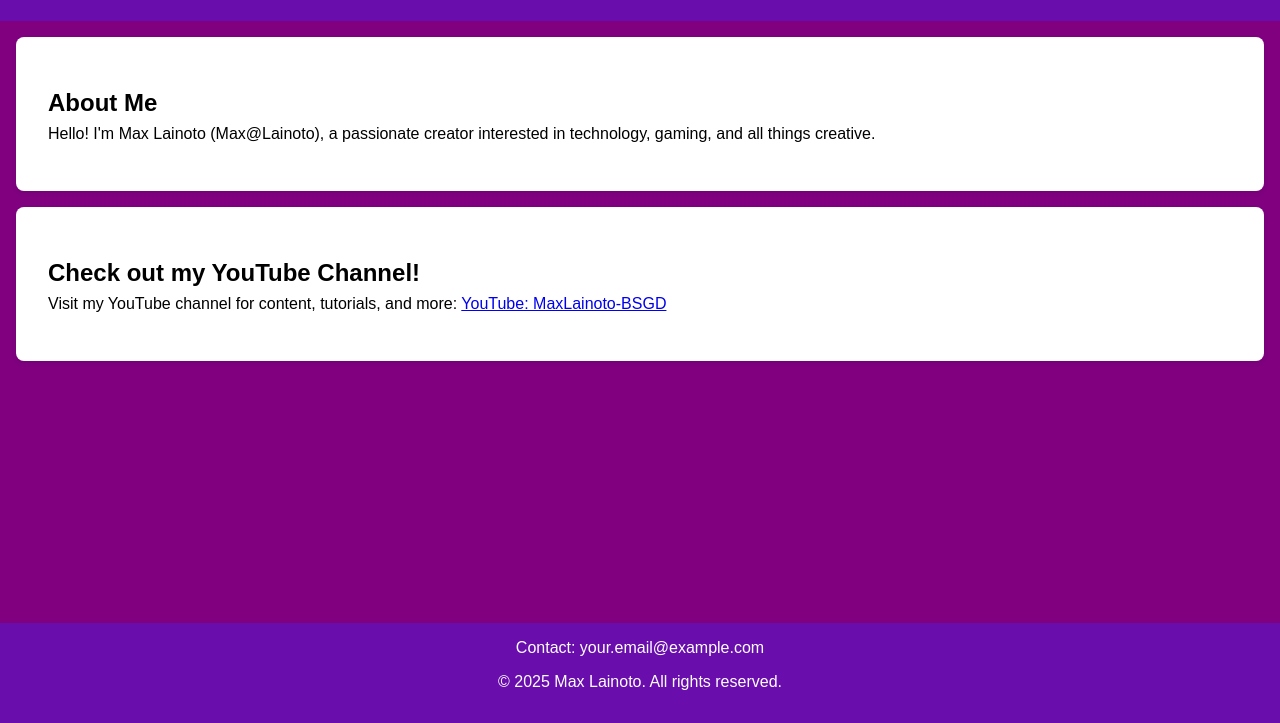
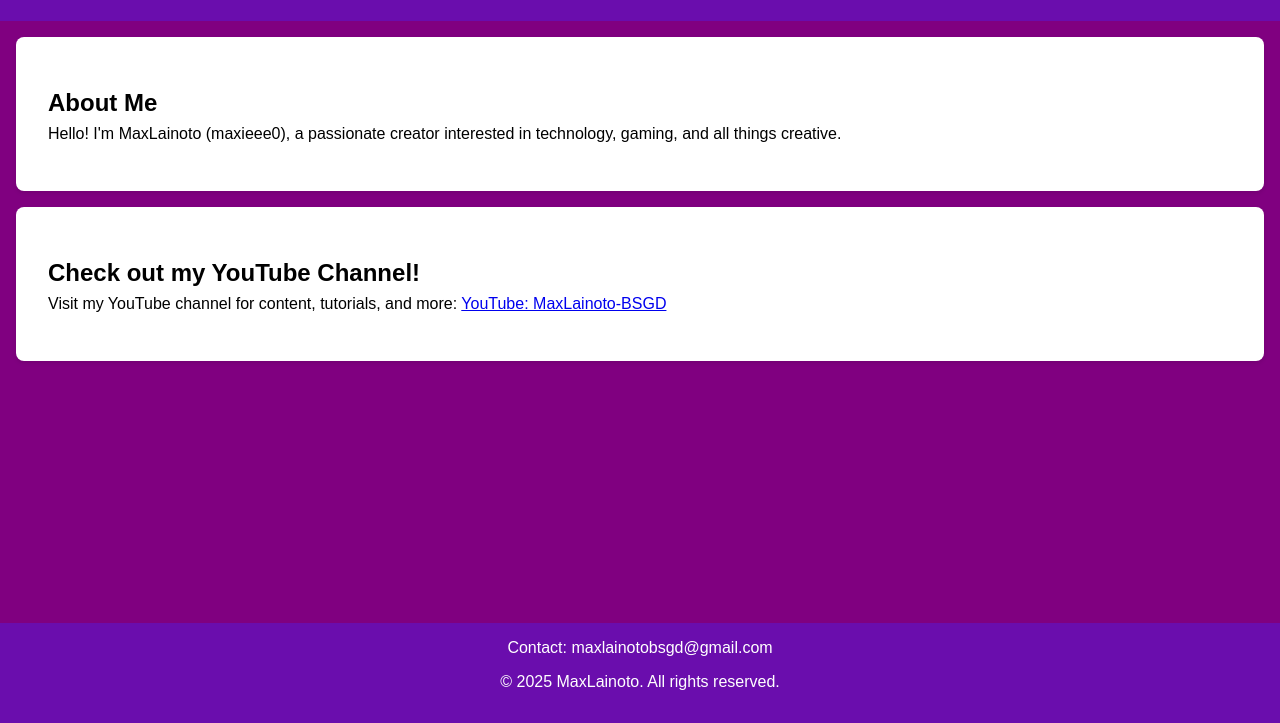
Before and after one commit to maxieee0/maxieee, a plain HTML site: page index.html in a window 1280 px wide. Shown: the part 77-800 px from the top of the page. Drawn offline with Linux system fonts and the light colour scheme.

Commit message:
uopdated site
hsgfhgfhgxgfhjxnxvnbxnbvbc

```diff
--- a/index.html
+++ b/index.html
@@ -52,7 +52,7 @@
 
 <section>
     <h2>About Me</h2>
-    <p>Hello! I'm Max Lainoto (Max@Lainoto), a passionate creator interested in technology, gaming, and all things creative.</p>
+    <p>Hello! I'm MaxLainoto (maxieee0), a passionate creator interested in technology, gaming, and all things creative.</p>
 </section>
 
 <section>
@@ -61,8 +61,8 @@
 </section>
 
 <footer>
-    <p>Contact: your.email@example.com</p>
-    <p>© 2025 Max Lainoto. All rights reserved.</p>
+    <p>Contact: maxlainotobsgd@gmail.com</p>
+    <p>© 2025 MaxLainoto. All rights reserved.</p>
 </footer>
 
 </body>
```
